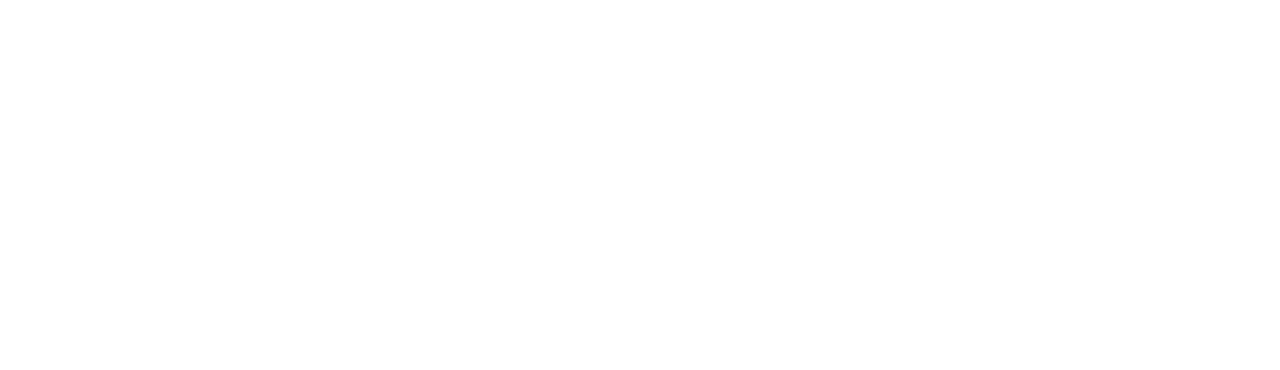
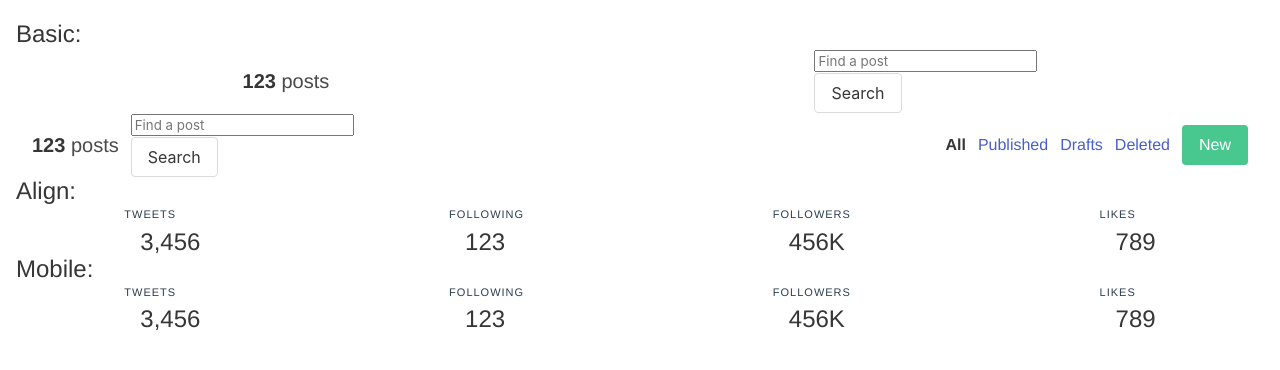
Before and after one commit to vue-bulma/bulma-ui, a Vue app: page /layout/level in a window 1280 px wide. Shown: the top 370 px of the page. Built offline with nearby package versions, Linux system fonts and the light colour scheme.

Commit message:
feat: add component layout/Level and layout/LevelItem

```diff
--- /dev/null
+++ b/examples/components/layout/Level.vue
@@ -0,0 +1,160 @@
+<template>
+  <vb-container id="level">
+    <span id="basic" class="title">Basic:</span>
+    <div class="field">
+      <vb-level element="nav">
+        <vb-level-item element="p">
+          <vb-title type="subtitle" size="5">
+            <strong>123</strong> posts
+          </vb-title>
+        </vb-level-item>
+
+        <vb-level-item>
+          <div class="field has-addons">
+            <p class="control">
+              <input class="input" type="text" placeholder="Find a post">
+            </p>
+            <p class="control">
+              <button class="button">
+                Search
+              </button>
+            </p>
+          </div>
+        </vb-level-item>
+      </vb-level>
+    </div>
+
+    <div class="field">
+      <vb-container view="fluid">
+        <vb-level element="nav">
+          <div slot="left">
+            <vb-level-item>
+              <vb-title type="subtitle" size="5">
+                <strong>123</strong> posts
+              </vb-title>
+            </vb-level-item>
+
+            <vb-level-item>
+              <div class="field has-addons">
+                <p class="control">
+                  <input class="input" type="text" placeholder="Find a post">
+                </p>
+                <p class="control">
+                  <button class="button">
+                    Search
+                  </button>
+                </p>
+              </div>
+            </vb-level-item>
+          </div>
+
+          <div slot="right">
+            <vb-level-item element="p">
+              <strong>All</strong>
+            </vb-level-item>
+
+            <vb-level-item element="p">
+              <a>Published</a>
+            </vb-level-item>
+
+            <vb-level-item element="p">
+              <a>Drafts</a>
+            </vb-level-item>
+
+            <vb-level-item element="p">
+              <a>Deleted</a>
+            </vb-level-item>
+
+            <vb-level-item element="p">
+              <a class="button is-success">New</a>
+            </vb-level-item>
+          </div>
+        </vb-level>
+      </vb-container>
+    </div>
+
+    <span id="align" class="title">Align:</span>
+    <div class="field">
+      <vb-level>
+        <vb-level-item align="centered">
+          <div>
+            <p class="heading">Tweets</p>
+            <p class="title">3,456</p>
+          </div>
+        </vb-level-item>
+
+        <vb-level-item align="centered">
+          <div>
+            <p class="heading">Following</p>
+            <p class="title">123</p>
+          </div>
+        </vb-level-item>
+
+        <vb-level-item align="centered">
+          <div>
+            <p class="heading">Followers</p>
+            <p class="title">456K</p>
+          </div>
+        </vb-level-item>
+
+        <vb-level-item align="centered">
+          <div>
+            <p class="heading">Likes</p>
+            <p class="title">789</p>
+          </div>
+        </vb-level-item>
+      </vb-level>
+    </div>
+
+    <span id="mobile" class="title">Mobile:</span>
+    <div class="field">
+      <vb-level mobile>
+        <vb-level-item align="centered">
+          <div>
+            <p class="heading">Tweets</p>
+            <p class="title">3,456</p>
+          </div>
+        </vb-level-item>
+
+        <vb-level-item align="centered">
+          <div>
+            <p class="heading">Following</p>
+            <p class="title">123</p>
+          </div>
+        </vb-level-item>
+
+        <vb-level-item align="centered">
+          <div>
+            <p class="heading">Followers</p>
+            <p class="title">456K</p>
+          </div>
+        </vb-level-item>
+
+        <vb-level-item align="centered">
+          <div>
+            <p class="heading">Likes</p>
+            <p class="title">789</p>
+          </div>
+        </vb-level-item>
+      </vb-level>
+    </div>
+  </vb-container>
+</template>
+
+<script>
+export default {
+  name: 'Level'
+}
+</script>
+
+<style lang="scss">
+#level {
+  width: 100%;
+  position: absolute;
+  left: 0;
+  max-width: none;
+  .title {
+    margin-left: 1rem;
+  }
+}
+</style>
--- a/examples/router.js
+++ b/examples/router.js
@@ -105,6 +105,11 @@ export default new Router({
       path: '/layout/container',
       name: 'Container',
       component: () => import('./components/layout/Container')
+    },
+    {
+      path: '/layout/level',
+      name: 'Level',
+      component: () => import('./components/layout/Level')
     }
   ]
 })
--- /dev/null
+++ b/src/components/layout/Level.vue
@@ -0,0 +1,45 @@
+
+<script>
+import Vue from 'vue'
+
+const Level = Vue.component('VbLevel', {
+  props: {
+    element: {
+      type: String,
+      default: 'nav',
+      validator: value => ['nav', 'div'].includes(value)
+    },
+    mobile: Boolean
+  },
+  render(createElement) {
+    const { element, mobile } = this
+    const items = []
+    const lItems = []
+    const rItems = []
+    if (this.$slots.left) {
+      this.$slots.left.map(function(node) {
+        lItems.push(node.children)
+      })
+      items.push(createElement('div', { class: 'level-left' }, lItems))
+    }
+    items.push(this.$slots.default)
+    if (this.$slots.right) {
+      this.$slots.right.map(function(node) {
+        rItems.push(node.children)
+      })
+      items.push(createElement('div', { class: 'level-right' }, rItems))
+    }
+    return createElement(
+      element,
+      { class: 'level', 'is-mobile': mobile },
+      items
+    )
+  }
+})
+export default Level
+</script>
+
+<style lang="scss">
+@import '~bulma/sass/utilities/_all';
+@import '~bulma/sass/components/level.sass';
+</style>
--- /dev/null
+++ b/src/components/layout/LevelItem.vue
@@ -0,0 +1,41 @@
+<script>
+import Vue from 'vue'
+
+const LevelItem = Vue.component('VbLevelItem', {
+  props: {
+    element: {
+      type: String,
+      default: 'div',
+      validator(value) {
+        return ['p', 'div'].includes(value)
+      }
+    },
+    align: {
+      type: String,
+      default: undefined,
+      validator(value) {
+        return !value || ['left', 'right', 'centered'].includes(value)
+      }
+    }
+  },
+  render(createElement) {
+    const { element, align } = this
+    return createElement(
+      element,
+      {
+        class: {
+          'level-item': true,
+          [`has-text-${align}`]: !!align
+        }
+      },
+      this.$slots.default
+    )
+  }
+})
+export default LevelItem
+</script>
+
+<style lang="scss">
+@import '~bulma/sass/utilities/_all';
+@import '~bulma/sass/components/level.sass';
+</style>
--- a/src/index.js
+++ b/src/index.js
@@ -23,6 +23,8 @@ import Radio from './components/form/Radio'
 import Uploader from './components/form/Uploader'
 import Breadcrumb from './components/components/Breadcrumb'
 import Container from './components/layout/Container'
+import Level from './components/layout/Level'
+import LevelItem from './components/layout/LevelItem'
 
 const components = [
   Box,
@@ -49,7 +51,9 @@ const components = [
   Radio,
   Uploader,
   Breadcrumb,
-  Container
+  Container,
+  Level,
+  LevelItem
 ]
 
 const install = function(Vue) {
```
